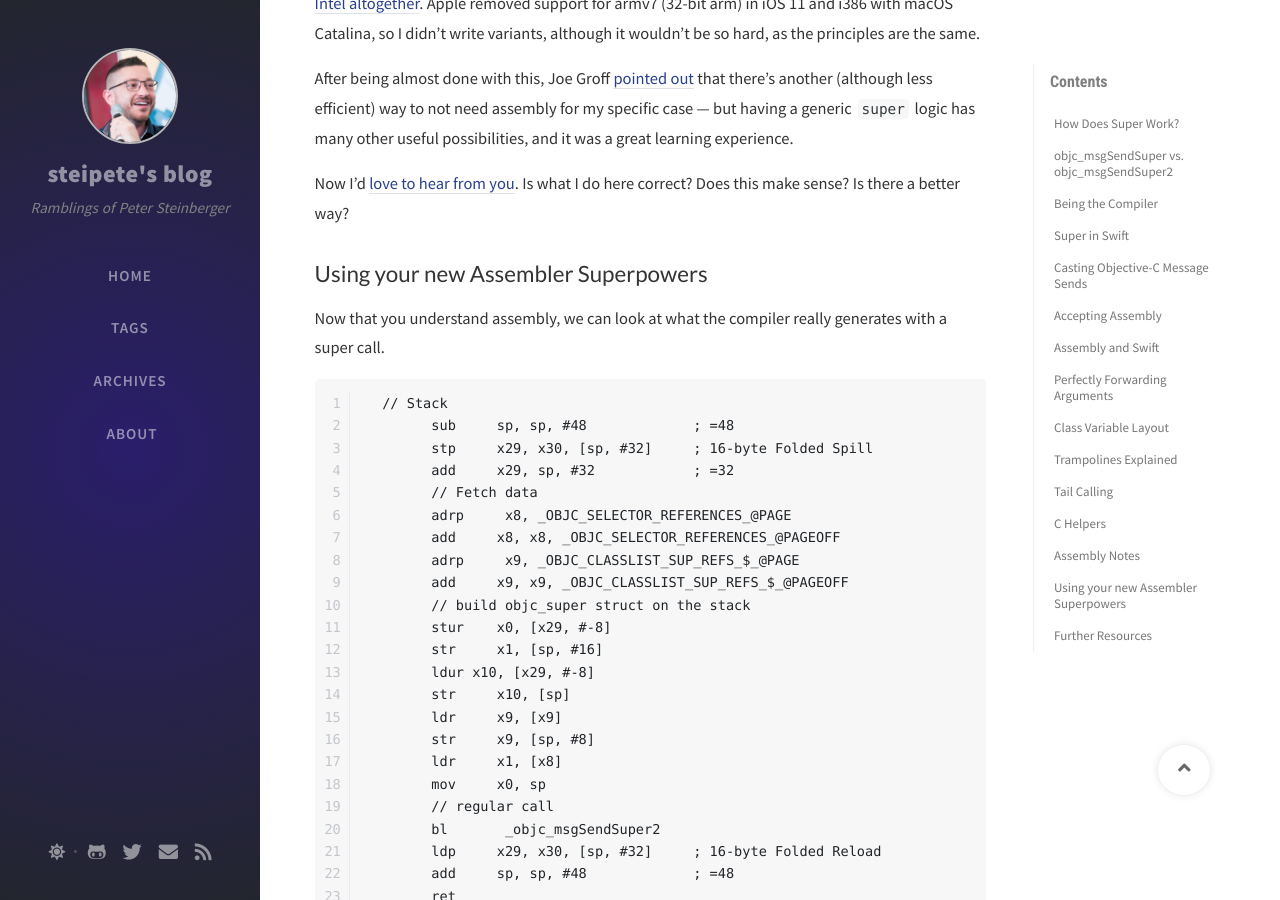
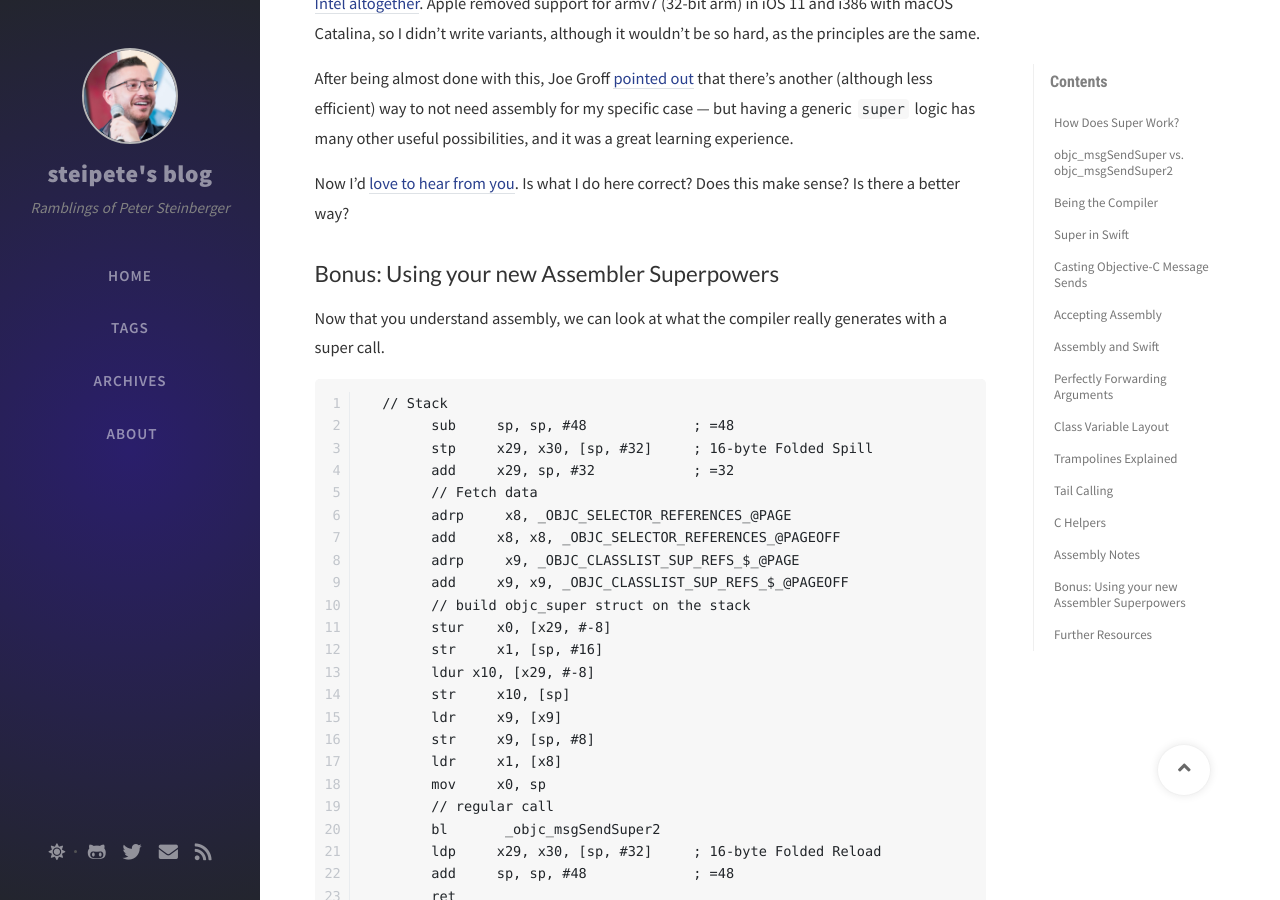
Before and after one commit to steipete/steipete.com, a Jekyll site: the page built from _posts/2020-06-10-calling-super-at-runtime.md, in a window 1280 px wide and 900 px high, scrolled down 9597 px. Built offline with Jekyll 4.4.1, drawn with Linux system fonts in a browser that asks for light colours; nearby versions of some CDN libraries; comment, search, counter and statistics services are not loaded.

Commit message:
end tweak

```diff
--- a/_posts/2020-06-10-calling-super-at-runtime.md
+++ b/_posts/2020-06-10-calling-super-at-runtime.md
@@ -299,7 +299,7 @@ After being almost done with this, Joe Groff [pointed out](https://twitter.com/j
 
 Now I’d [love to hear from you](https://twitter.com/steipete). Is what I do here correct? Does this make sense? Is there a better way?
 
-## Using your new Assembler Superpowers
+## Bonus: Using your new Assembler Superpowers
 
 Now that you understand assembly, we can look at what the compiler really generates with a super call.
 
```
